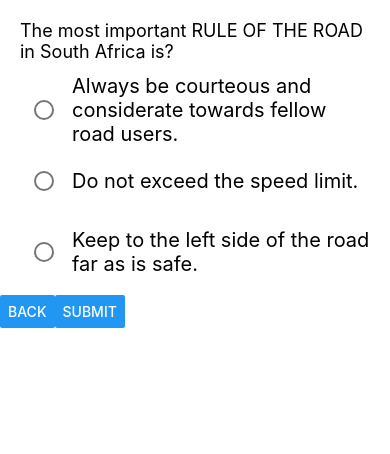
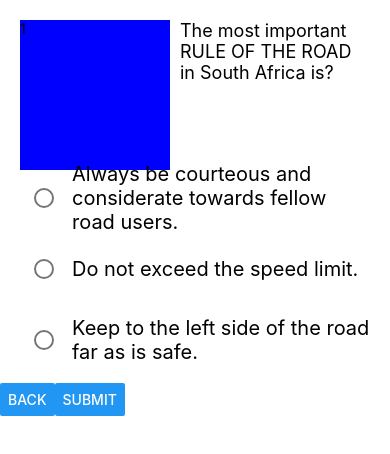
Before and after one commit to julekgwa/k53, a React Native app: screen / in a window 390 px wide. Shown: the top 454 px of the page. Built offline with nearby package versions, Linux system fonts and the light colour scheme.

Commit message:
added some stuff

```diff
--- a/app/components/question.js
+++ b/app/components/question.js
@@ -2,9 +2,14 @@ import React from 'react';
 import { StyleSheet, View, Text } from 'react-native';
 import { RadioButton } from 'react-native-paper';
 
-export const Question = ({ title, question, onSelectAnswer, questionNumber }) => (
+export const Question = ({ title, question, onSelectAnswer, questionNumber, hasPhoto }) => (
   <View style={{ justifyContent: 'space-between' }}>
-    <Text style={{ fontSize: 18, marginBottom: 20 }}>{title}</Text>
+    <View style={{ flexDirection: 'row' }}>
+    <View style={{ backgroundColor: 'blue', width: 150, height: 150}}>
+      <Text>1</Text>
+    </View>
+    <Text style={{ fontSize: 18, marginBottom: 20, flex: 1, flexWrap: 'wrap', paddingHorizontal: 10 }}>{title}</Text>
+    </View>
     {question.possibleAnswers.map((drink, answerIndex) => (
       <View key={answerIndex} style={styles.drinkCard}>
         <RadioButton
```
